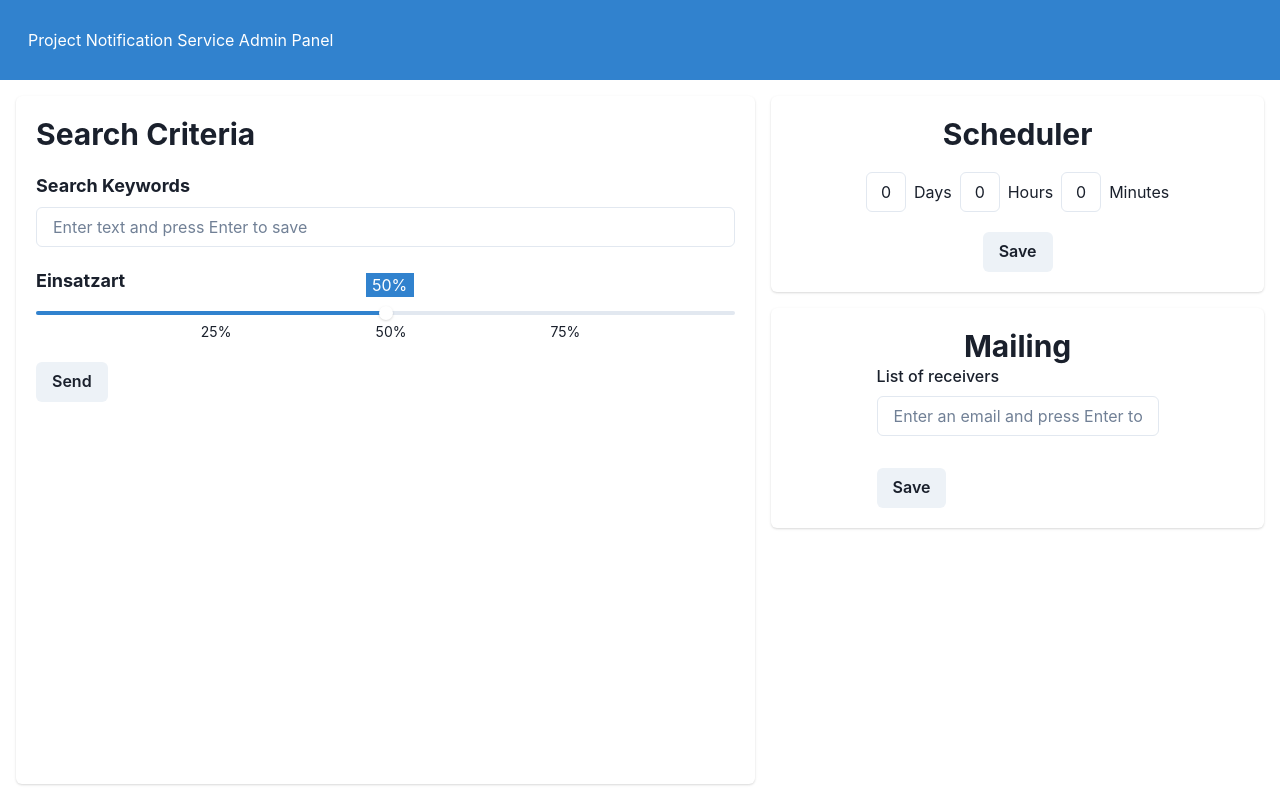
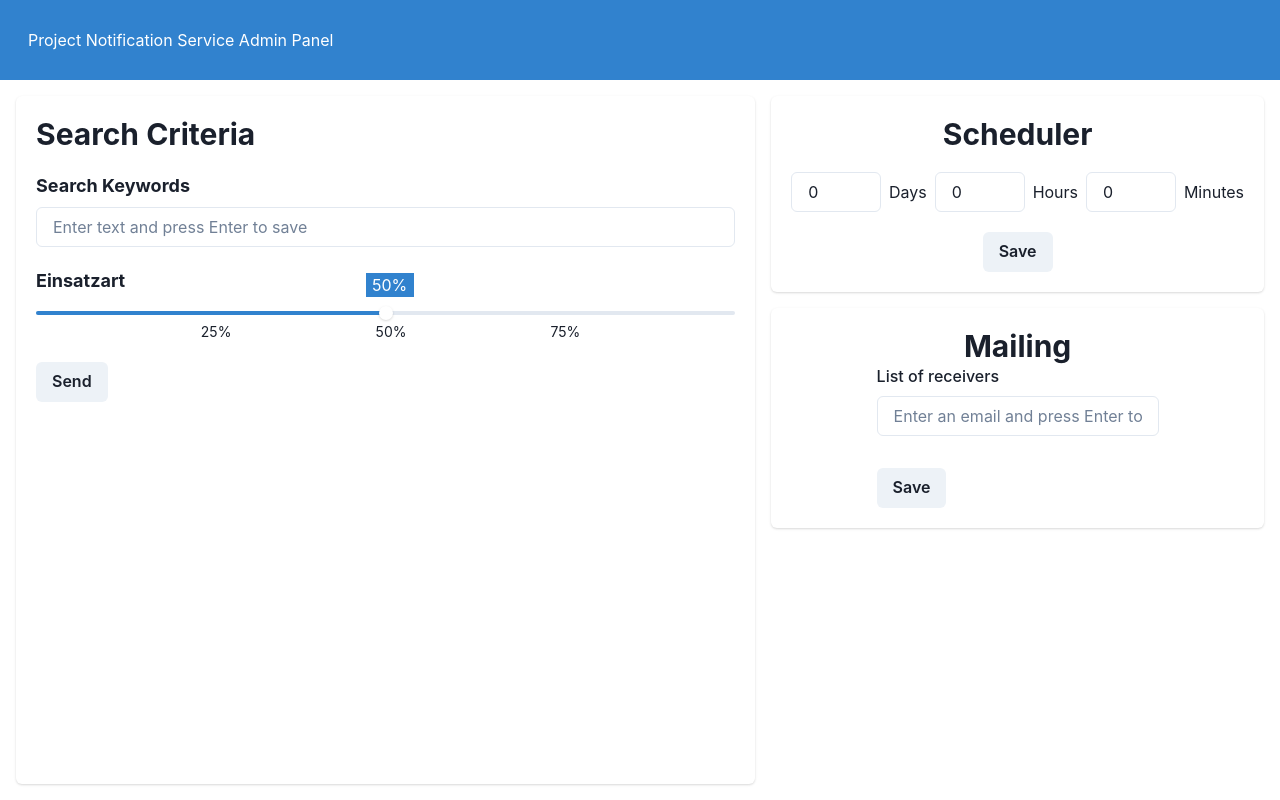
Before and after one commit to kanatovasezim/project_notification_admin, a Next.js app: page / in a window 1280 px wide. Built offline with nearby package versions, Linux system fonts and the light colour scheme.

Commit message:
scheduler API changed

```diff
--- a/pages/components/Scheduler.tsx
+++ b/pages/components/Scheduler.tsx
@@ -1,22 +1,28 @@
 import React, {useState} from 'react';
-import {Box, Button, Card, CardBody, Heading, HStack, PinInput, PinInputField, Text,} from "@chakra-ui/react";
+import {Box, Button, Card, CardBody, Heading, HStack, Input, Text,} from "@chakra-ui/react";
 
 function Scheduler() {
-    const [pinValue, setPinValue] = useState('000');
-    const [cronExpression, setCronExpression] = useState('');
+    const [days, setDays] = useState(0);
+    const [hours, setHours] = useState(0);
+    const [minutes, setMinutes] = useState(0);
 
-    const handlePinChange = (value: string) => {
-        setPinValue(value);
+    const handleDaysChange = (event) => {
+        const newValue = Math.min(99, Math.max(0, parseInt(event.target.value))) || 0;
+        setDays(newValue);
     };
 
-    const handleSchedulerSubmit = async (e: React.FormEvent<HTMLFormElement>) => {
+    const handleHoursChange = (event) => {
+        const newValue = Math.min(99, Math.max(0, parseInt(event.target.value))) || 0;
+        setHours(newValue);
+    };
+
+    const handleMinutesChange = (event) => {
+        const newValue = Math.min(99, Math.max(0, parseInt(event.target.value))) || 0;
+        setMinutes(newValue);
+    };
+
+    const handleSchedulerSubmit = async (e) => {
         e.preventDefault();
-
-        const days = pinValue.substring(0, 1);
-        const hours = pinValue.substring(1, 3);
-        const minutes = pinValue.substring(3, 5);
-
-        setCronExpression(`${minutes} ${hours} ${days} * * ?`);
 
         try {
             const response = await fetch('http://localhost:8080/api/v1/project-notifier/change-schedule', {
@@ -25,7 +31,9 @@ function Scheduler() {
                     'Content-Type': 'application/json',
                 },
                 body: JSON.stringify({
-                    newScheduleTime: cronExpression
+                    Days: days,
+                    Hours: hours,
+                    Minutes: minutes,
                 }),
             });
 
@@ -38,7 +46,6 @@ function Scheduler() {
         } catch (error) {
             console.error('Error sending data:', error);
         }
-
     };
 
     return (
@@ -47,14 +54,30 @@ function Scheduler() {
                 <CardBody display="flex" flexDirection="column" alignItems={"center"}>
                     <Heading as='h3' size='lg'>Scheduler</Heading>
                     <HStack my={5}>
-                        <PinInput type='number' defaultValue='000' onChange={handlePinChange}>
-                            <PinInputField/>
-                            <Text>Days</Text>
-                            <PinInputField/>
-                            <Text>Hours</Text>
-                            <PinInputField/>
-                            <Text>Minutes</Text>
-                        </PinInput>
+                        <Input
+                            type='number'
+                            value={days}
+                            onChange={handleDaysChange}
+                            min={0}
+                            max={365}
+                        />
+                        <Text>Days</Text>
+                        <Input
+                            type='number'
+                            value={hours}
+                            onChange={handleHoursChange}
+                            min={0}
+                            max={23}
+                        />
+                        <Text>Hours</Text>
+                        <Input
+                            type='number'
+                            value={minutes}
+                            onChange={handleMinutesChange}
+                            min={0}
+                            max={59}
+                        />
+                        <Text>Minutes</Text>
                     </HStack>
                     <Box>
                         <Button type="submit">
```
